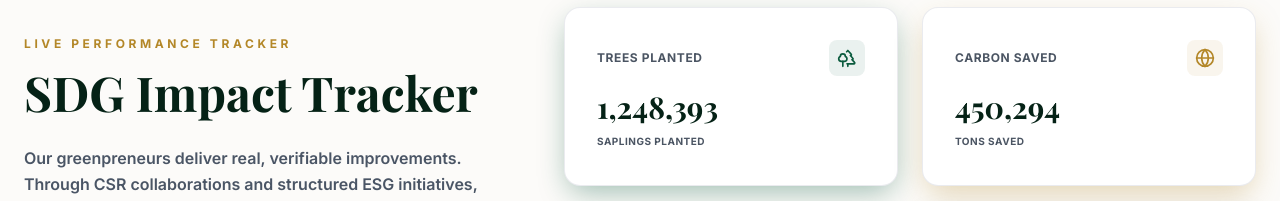
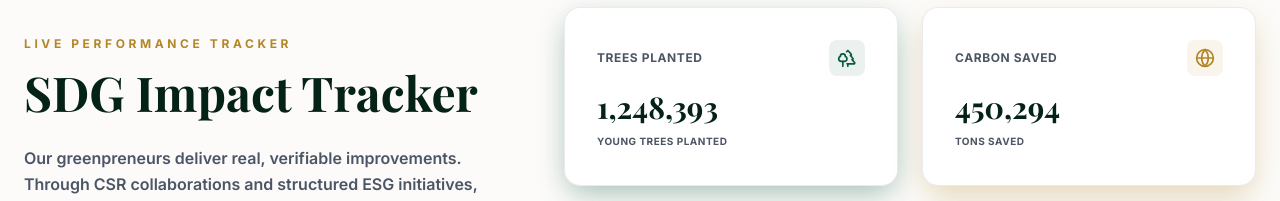
Before and after one commit to DevelopersAequitas/Greenpreneur-, a React (Vite) app: page / in a window 1280 px wide. Shown: the part 2220-2421 px from the top of the page. Built offline with nearby package versions, Linux system fonts and the light colour scheme; no server answers; a web font is replaced by a local one.

Commit message:
Change unit label from Saplings Planted to Young Trees Planted

```diff
--- a/src/pages/Home.tsx
+++ b/src/pages/Home.tsx
@@ -608,7 +608,7 @@ export default function Home() {
             {/* Counters */}
             <div className="lg:col-span-7 grid grid-cols-1 sm:grid-cols-2 gap-6">
               {[
-                { label: 'Trees Planted', val: metrics.trees, color: '#0B5B3E', unit: 'Saplings Planted', icon: Trees, shadow: 'glow-indian-green' },
+                {label: 'Trees Planted', val: metrics.trees, color: '#0B5B3E', unit: 'Young Trees Planted', icon: Trees, shadow: 'glow-indian-green'},
                 { label: 'Carbon Saved', val: metrics.co2, color: '#B38728', unit: 'Tons Saved', icon: Globe, shadow: 'shadow-gold-lux' },
                 { label: 'Waste Recycled', val: metrics.waste, color: '#AB833C', unit: 'Tons Recycled', icon: RefreshCw, shadow: '' },
                 { label: 'Green Jobs Created', val: metrics.jobs, color: '#0C1B33', unit: 'Careers Started', icon: Users, shadow: 'glow-ashoka-navy' }
```
